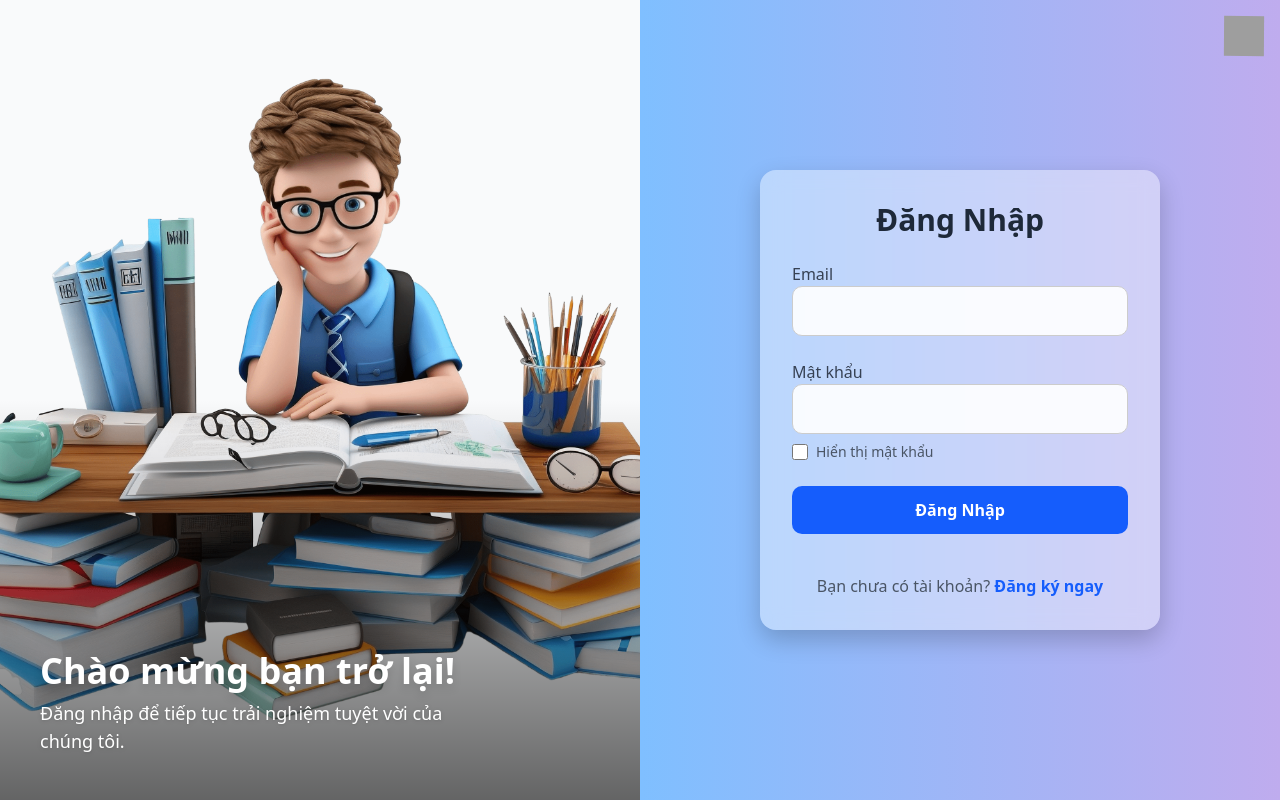
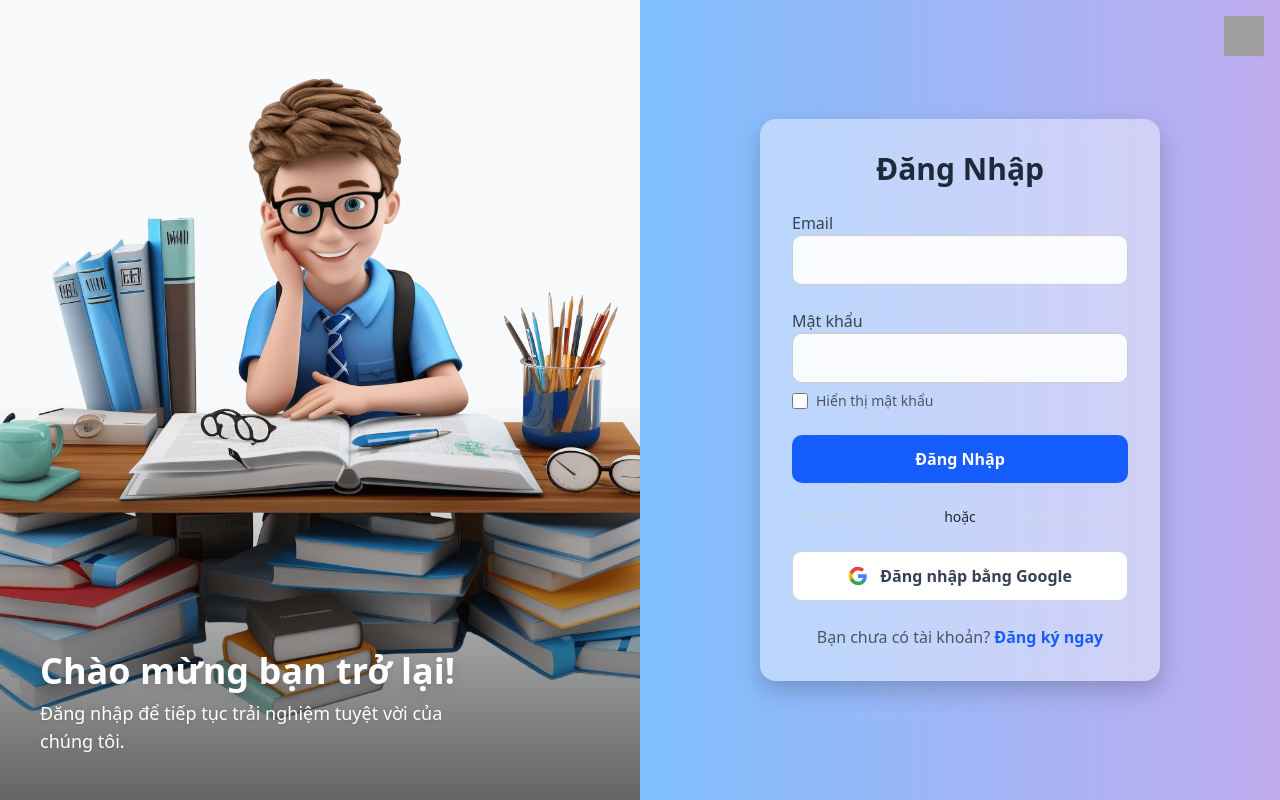
Before and after one commit to KhucNhan/QuadaLearn_FE, a Next.js app in the folder quanda_learning/: page /authenticate/login in a window 1280 px wide. Built offline with nearby package versions, Linux system fonts and the light colour scheme; grey boxes are pictures that could not be loaded.

Commit message:
beta login with google

```diff
--- /dev/null
+++ b/quanda_learning/src/app/oauth2/callback/page.tsx
@@ -0,0 +1,31 @@
+"use client"
+
+import { useEffect } from "react"
+import { useRouter, useSearchParams } from "next/navigation"
+
+export default function GoogleCallback() {
+  const router = useRouter()
+  const searchParams = useSearchParams()
+
+  useEffect(() => {
+    const token = searchParams.get("token")
+    const name = searchParams.get("name")
+    const email = searchParams.get("email")
+
+    if (token && email) {
+      // 👉 Lưu token và user info
+      localStorage.setItem("token", token)
+      localStorage.setItem(
+        "user",
+        JSON.stringify({ name, email, token, role: "ROLE_USER" })
+      )
+
+      // 👉 Điều hướng sang trang chính
+      router.push("/home")
+    } else {
+      router.push("/authenticate/login?error=google")
+    }
+  }, [router, searchParams])
+
+  return <p className="text-center mt-10">⏳ Đang đăng nhập bằng Google...</p>
+}
--- a/quanda_learning/src/components/login_and_register/LoginForm.tsx
+++ b/quanda_learning/src/components/login_and_register/LoginForm.tsx
@@ -1,57 +1,64 @@
-"use client";
-import { useState } from "react";
-import { useRouter } from "next/navigation";
-import { login } from "@/lib/authenticate/LoginAPI";
-import "../../styles/login_and_register/LoginForm.css";
+"use client"
+import { useState } from "react"
+import type React from "react"
+
+import { useRouter } from "next/navigation"
+import { login } from "@/lib/authenticate/LoginAPI"
+import "../../styles/login_and_register/LoginForm.css"
 
 export default function LoginForm() {
-  const router = useRouter();
-  const [showPassword, setShowPassword] = useState(false);
-  const [email, setEmail] = useState("");
-  const [password, setPassword] = useState("");
-  const [error, setError] = useState("");
+  const router = useRouter()
+  const [showPassword, setShowPassword] = useState(false)
+  const [email, setEmail] = useState("")
+  const [password, setPassword] = useState("")
+  const [error, setError] = useState("")
 
   const handleSubmit = async (e: React.FormEvent) => {
-    e.preventDefault();
-    setError("");
+    e.preventDefault()
+    setError("")
 
     try {
-      const data = await login(email, password);
+      const data = await login(email, password)
 
       // 👉 Lưu token (tuỳ bạn có dùng hay không)
-      localStorage.setItem("token", data.token);
+      localStorage.setItem("token", data.token)
 
       // 👉 Lưu thông tin người dùng vào localStorage để Header hiển thị avatar
-      localStorage.setItem("user", JSON.stringify({
-        id: data.id,
-        name: data.name,
-        email: email,
-        token: data.token,
-        role: data.authorities?.[0]?.authority || "USER"
-      }));
-
+      localStorage.setItem(
+        "user",
+        JSON.stringify({
+          id: data.id,
+          name: data.name,
+          email: email,
+          token: data.token,
+          role: data.authorities?.[0]?.authority || "USER",
+        }),
+      )
 
       // 👉 Điều hướng sau khi đăng nhập
-      router.push("/home");
+      router.push("/home")
     } catch (err) {
-      setError("Sai email hoặc mật khẩu");
-      console.error(err);
+      setError("Sai email hoặc mật khẩu")
+      console.error(err)
     }
-  };
+  }
+
+  const handleGoogleSignup = async () => {
+    try {
+      // Redirect to Google OAuth endpoint
+      window.location.href = `${process.env.NEXT_PUBLIC_API_URL}/oauth2/authorization/google`
+    } catch (err) {
+      setError("Không thể kết nối với Google")
+      console.error(err)
+    }
+  }
 
   return (
     <div className="form-container-login mx-auto">
       <form onSubmit={handleSubmit} className="space-y-6">
-        <h2 className="text-3xl font-bold text-center gradient-text">
-          Đăng Nhập
-        </h2>
+        <h2 className="text-3xl font-bold text-center gradient-text">Đăng Nhập</h2>
 
-        {error && (
-          <p className="text-red-500 text-center font-medium">
-            {error}
-          </p>
-        )}
-
+        {error && <p className="text-red-500 text-center font-medium">{error}</p>}
 
         <div>
           <label htmlFor="email" className="block font-medium text-gray-700">
@@ -93,11 +100,43 @@
           </div>
         </div>
 
+        <button type="submit" className="w-full bg-blue-600 text-white py-3 rounded-lg font-semibold hover:bg-blue-700">
+          Đăng Nhập
+        </button>
+
+        <div className="relative">
+          <div className="absolute inset-0 flex items-center">
+            <div className="w-full border-t border-gray-300" />
+          </div>
+          <div className="relative flex justify-center text-sm">
+            <span className="">hoặc</span>
+          </div>
+        </div>
+
         <button
-          type="submit"
-          className="w-full bg-blue-600 text-white py-3 rounded-lg font-semibold hover:bg-blue-700"
+          type="button"
+          onClick={handleGoogleSignup}
+          className="w-full flex items-center justify-center gap-3 bg-white border border-gray-300 text-gray-700 py-3 rounded-lg font-semibold hover:bg-gray-50 transition-colors"
         >
-          Đăng Nhập
+          <svg className="w-5 h-5" viewBox="0 0 24 24">
+            <path
+              fill="#4285F4"
+              d="M22.56 12.25c0-.78-.07-1.53-.2-2.25H12v4.26h5.92c-.26 1.37-1.04 2.53-2.21 3.31v2.77h3.57c2.08-1.92 3.28-4.74 3.28-8.09z"
+            />
+            <path
+              fill="#34A853"
+              d="M12 23c2.97 0 5.46-.98 7.28-2.66l-3.57-2.77c-.98.66-2.23 1.06-3.71 1.06-2.86 0-5.29-1.93-6.16-4.53H2.18v2.84C3.99 20.53 7.7 23 12 23z"
+            />
+            <path
+              fill="#FBBC05"
+              d="M5.84 14.09c-.22-.66-.35-1.36-.35-2.09s.13-1.43.35-2.09V7.07H2.18C1.43 8.55 1 10.22 1 12s.43 3.45 1.18 4.93l2.85-2.22.81-.62z"
+            />
+            <path
+              fill="#EA4335"
+              d="M12 5.38c1.62 0 3.06.56 4.21 1.64l3.15-3.15C17.45 2.09 14.97 1 12 1 7.7 1 3.99 3.47 2.18 7.07l3.66 2.84c.87-2.6 3.3-4.53 6.16-4.53z"
+            />
+          </svg>
+          Đăng nhập bằng Google
         </button>
 
         <p className="text-center text-gray-600 mt-4">
@@ -112,5 +151,5 @@
         </p>
       </form>
     </div>
-  );
+  )
 }
```
